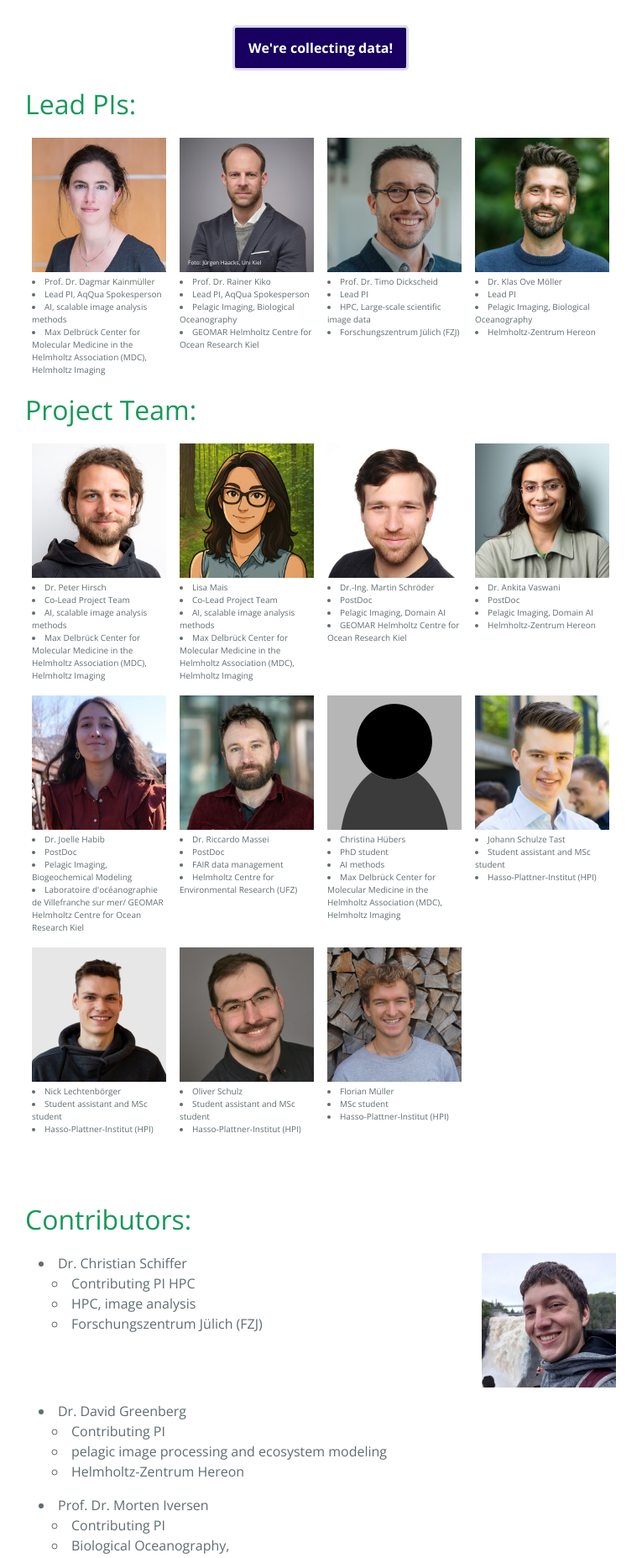
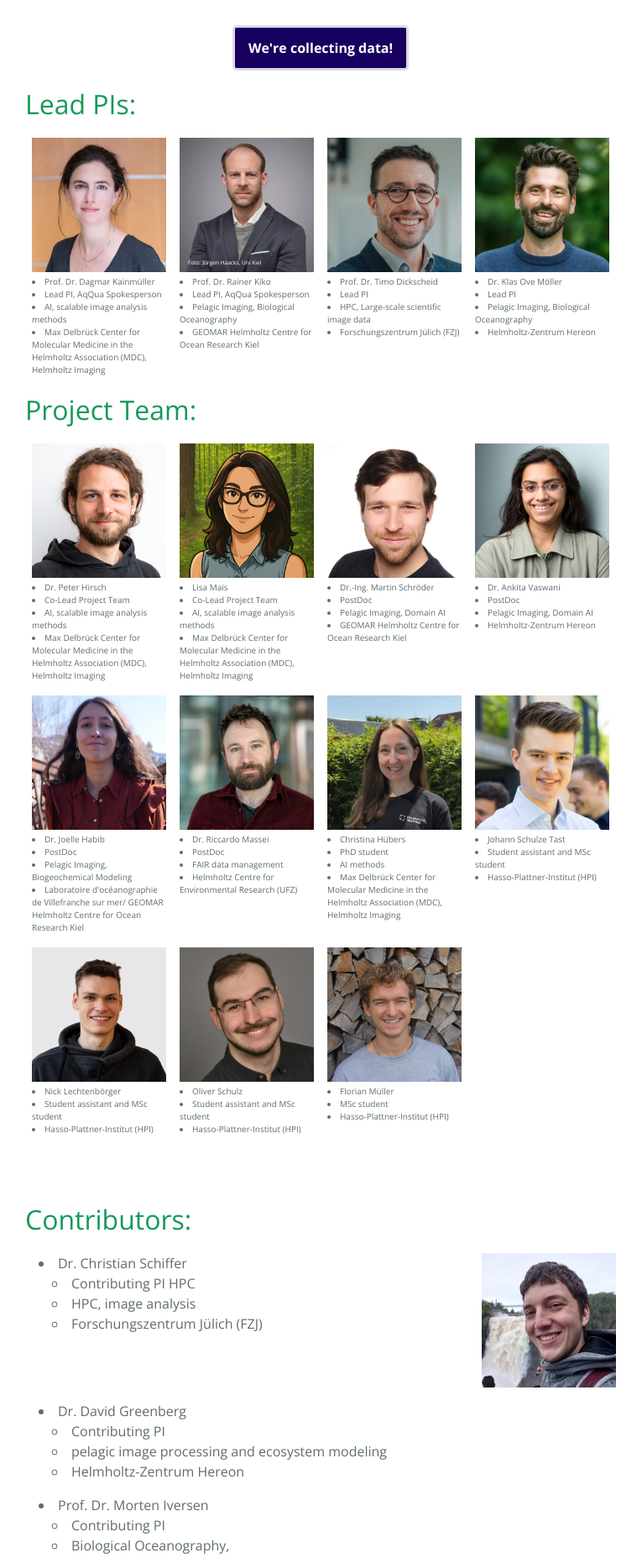
Before and after one commit to Kainmueller-Lab/aqqua, a Jekyll site: the page built from about_us.md, in a window 1280 px wide. Shown: the part 422-2277 px from the top of the page at 84% size, without its empty margins (258-1023 px from the left). Built offline with Jekyll 4.4.1, drawn with Linux system fonts in a browser that asks for light colours.

Commit message:
about_us: add picture

```diff
--- a/_data/team.yml
+++ b/_data/team.yml
@@ -90,6 +90,7 @@
     position: "PhD student"
     affiliation: "Max Delbrück Center for Molecular Medicine in the Helmholtz Association (MDC), Helmholtz Imaging"
     expertise: "AI methods"
+    picture: "Christina_Huebers.jpg"
 
   - first_name: "Johann"
     last_name: "Schulze Tast"
```
Also changed, not shown: assets/Christina_Huebers.jpg (added).
